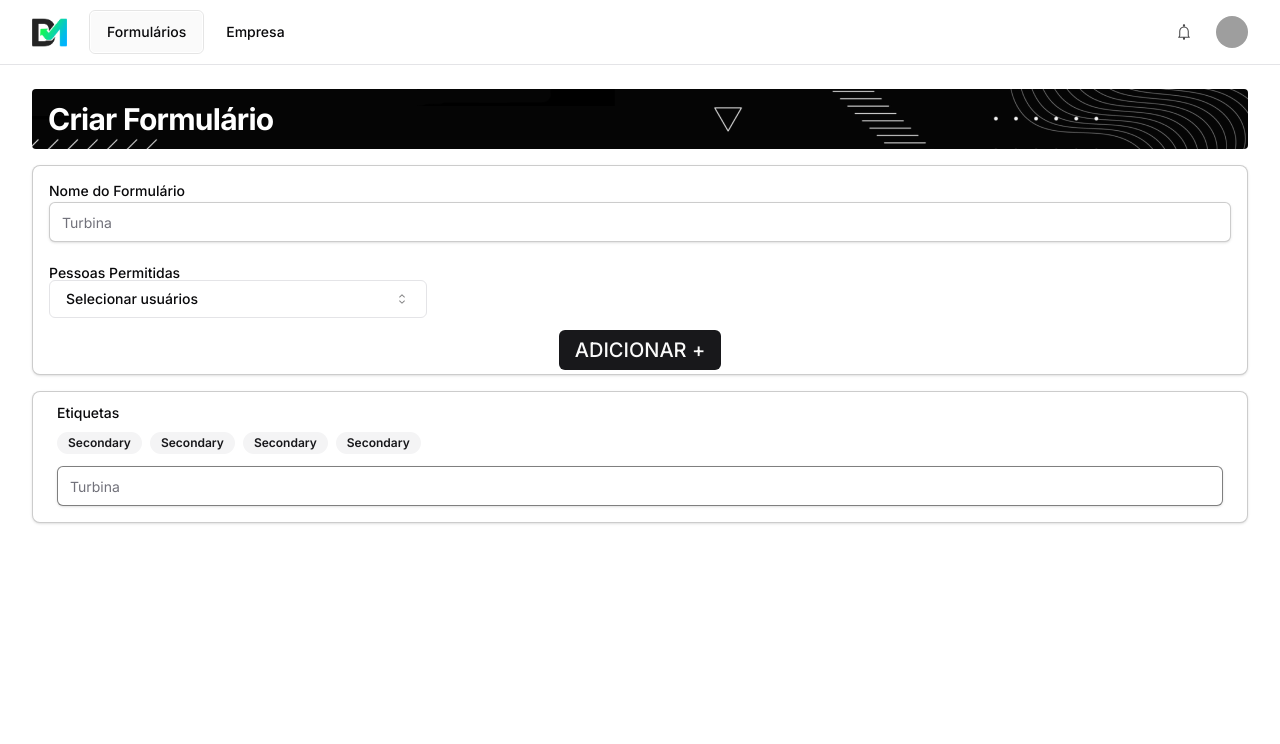
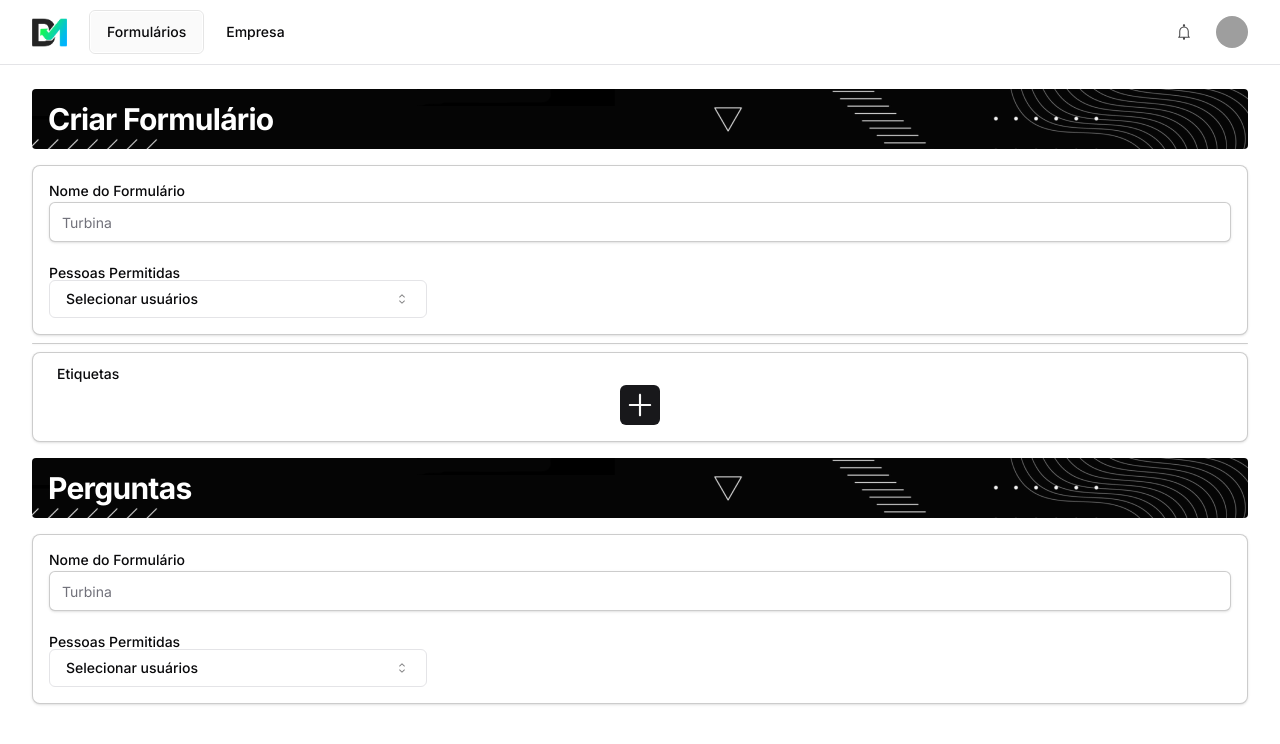
Before and after one commit to DAILY-MANAGE/daily-manage-web, a Next.js app: page /formularios/criar in a window 1280 px wide. Shown: the top 744 px of the page. Built offline with nearby package versions, Linux system fonts and the light colour scheme; grey boxes are pictures that could not be loaded.

Commit message:
refactor: spacing & functionalities

```diff
--- a/app/(pages)/formularios/criar/page.tsx
+++ b/app/(pages)/formularios/criar/page.tsx
@@ -1,10 +1,12 @@
-import { Badge } from '@/app/components/Shadcn/badge';
-import { Button } from '@/app/components/Shadcn/button';
-import { Card, CardContent } from '@/app/components/Shadcn/card';
-import { Input } from '@/app/components/Shadcn/input';
-import { Label } from '@/app/components/Shadcn/label';
+import { Button } from '@/app/components/Shadcn/button'
+import { Card, CardContent } from '@/app/components/Shadcn/card'
+import { Input } from '@/app/components/Shadcn/input'
+import { Label } from '@/app/components/Shadcn/label'
 
-import { PermittedUsers } from './components/permitted-users';
+import { PermittedUsers } from './components/permitted-users'
+import { RxPlus } from 'react-icons/rx'
+
+import ScreenDivider from '@/app/components/ScreenDivider'
 
 export default function Criar() {
   return (
@@ -15,7 +17,7 @@ export default function Criar() {
             Criar Formulário
           </h2>
         </div>
-        <div className="flex items-center space-y-4 flex-col w-full">
+        <div className="flex items-center space-y-2 flex-col w-full">
           <Card className="w-full h-fit flex items-center justify-center flex-col shadow pb-1 px-1">
             <div className="w-full block h-fit">
               <CardContent className="w-full p-3">
@@ -30,24 +32,42 @@ export default function Criar() {
                 <PermittedUsers />
               </CardContent>
             </div>
-            <div className="w-full block h-fit flex items-center justify-center">
-              <Button className="text-xl">ADICIONAR +</Button>
-            </div>
           </Card>
+          <ScreenDivider />
           <Card className="w-full h-fit flex items-center justify-center flex-col md:flex-row shadow">
             <CardContent className="py-2 pb-4 w-full">
               <Label>Etiquetas</Label>
-              <div className="py-2 pb-3 flex gap-2">
-                <Badge variant="secondary">Secondary</Badge>
-                <Badge variant="secondary">Secondary</Badge>
-                <Badge variant="secondary">Secondary</Badge>
-                <Badge variant="secondary">Secondary</Badge>
+              <div className="w-full h-fit flex items-center justify-center">
+                <Button className="text-md p-1 w-fit h-fit aspect-square">
+                  <RxPlus className="w-8 h-8" />
+                </Button>
               </div>
-              <Input placeholder="Turbina"></Input>
             </CardContent>
+          </Card>
+        </div>
+        <div className="flex items-center justify-between flex-col md:flex-row bg-titleHeader bg-cover bg-bottom bg-no-repeat px-4 py-3 rounded overflow-hidden">
+          <h2 className="text-3xl font-bold tracking-tight text-white">
+            Perguntas
+          </h2>
+        </div>
+        <div className="flex items-center space-y-2 flex-col w-full">
+          <Card className="w-full h-fit flex items-center justify-center flex-col shadow pb-1 px-1">
+            <div className="w-full block h-fit">
+              <CardContent className="w-full p-3">
+                <Label>Nome do Formulário</Label>
+                <Input
+                  placeholder="Turbina"
+                  className="border-black/20"
+                ></Input>
+              </CardContent>
+              <CardContent className="w-1/3 p-3 flex flex-col">
+                <Label>Pessoas Permitidas</Label>
+                <PermittedUsers />
+              </CardContent>
+            </div>
           </Card>
         </div>
       </div>
     </div>
-  );
+  )
 }
--- a/app/(pages)/formularios/data/data.tsx
+++ b/app/(pages)/formularios/data/data.tsx
@@ -7,22 +7,14 @@ import {
   RxCrossCircled,
   RxQuestionMarkCircled,
   RxStopwatch,
-} from 'react-icons/rx';
+} from 'react-icons/rx'
 
 export const labels = [
   {
     value: 'bug',
-    label: 'Bug',
+    label: 'Formulário',
   },
-  {
-    value: 'feature',
-    label: 'Feature',
-  },
-  {
-    value: 'documentation',
-    label: 'Documentation',
-  },
-];
+]
 
 export const statuses = [
   {
@@ -50,7 +42,7 @@ export const statuses = [
     label: 'Cancelada',
     icon: RxCrossCircled,
   },
-];
+]
 
 export const priorities = [
   {
@@ -68,4 +60,4 @@ export const priorities = [
     value: 'high',
     icon: RxArrowUp,
   },
-];
+]
--- a/app/(pages)/formularios/page.tsx
+++ b/app/(pages)/formularios/page.tsx
@@ -1,26 +1,22 @@
-import { Button } from '@/app/components/Shadcn/button';
-import { Metadata } from 'next';
-import Link from 'next/link';
+import { Button } from '@/app/components/Shadcn/button'
+import { Metadata } from 'next'
+import Link from 'next/link'
 
-import { RxClipboard } from 'react-icons/rx';
+import { RxClipboard } from 'react-icons/rx'
 
-import FormList from './components/form-list';
+import FormList from './components/form-list'
+import { Root } from '../../components/Root'
+import { Card, CardContent, CardFooter, CardHeader, CardTitle } from '@/app/components/Shadcn/card'
 
 export const metadata: Metadata = {
   title: 'Formulários | Daily Manage',
   description: 'Lista de formulários criados.',
-};
+}
 
 export default function Formularios() {
   return (
-    <>
-      <div className="flex-col flex">
-        <div className="flex-1 space-y-4 p-8 pt-6">
-          <div className="flex items-center justify-between flex-col md:flex-row bg-titleHeader bg-cover bg-bottom bg-no-repeat px-4 py-3 rounded overflow-hidden">
-            <h2 className="text-3xl font-bold tracking-tight text-white">
-              Formulários
-            </h2>
-            <div className="flex items-center gap-2">
+    <Root.Spacing>
+      <Root.Header title="Formulários">
         <Link href="/formularios/criar">
           <Button
             className="border flex items-center justify-center gap-2 border-black/20"
@@ -29,11 +25,22 @@ export default function Formularios() {
             Criar Formulário <RxClipboard className="w-4 h-4" />
           </Button>
         </Link>
-            </div>
-          </div>
-          <FormList />
-        </div>
-      </div>
-    </>
-  );
+      </Root.Header>
+      <Card>
+        <CardHeader>
+          <CardTitle>Formulários</CardTitle>
+          <CardTitle>Nome</CardTitle>
+          <CardTitle>Formulários</CardTitle>
+          <CardTitle>Formulários</CardTitle>
+
+        </CardHeader>
+        <CardContent>
+
+        </CardContent>
+        <CardFooter>
+
+        </CardFooter>
+      </Card>
+    </Root.Spacing>
+  )
 }
```
Also changed, not shown: app/(pages)/formularios/data/schema.ts (+3 -5 lines). Lines whose indentation alone changed are shown as unchanged.
